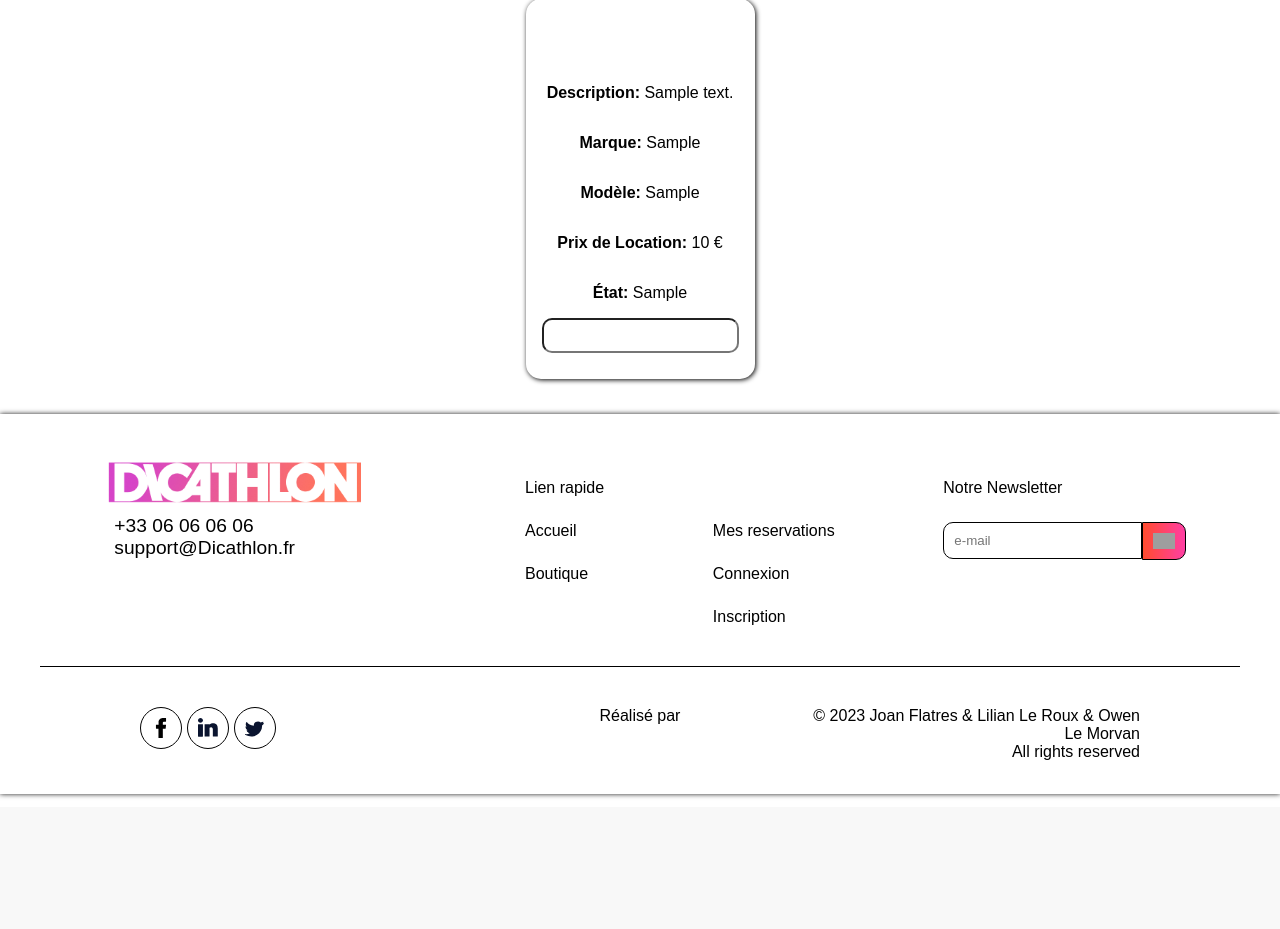
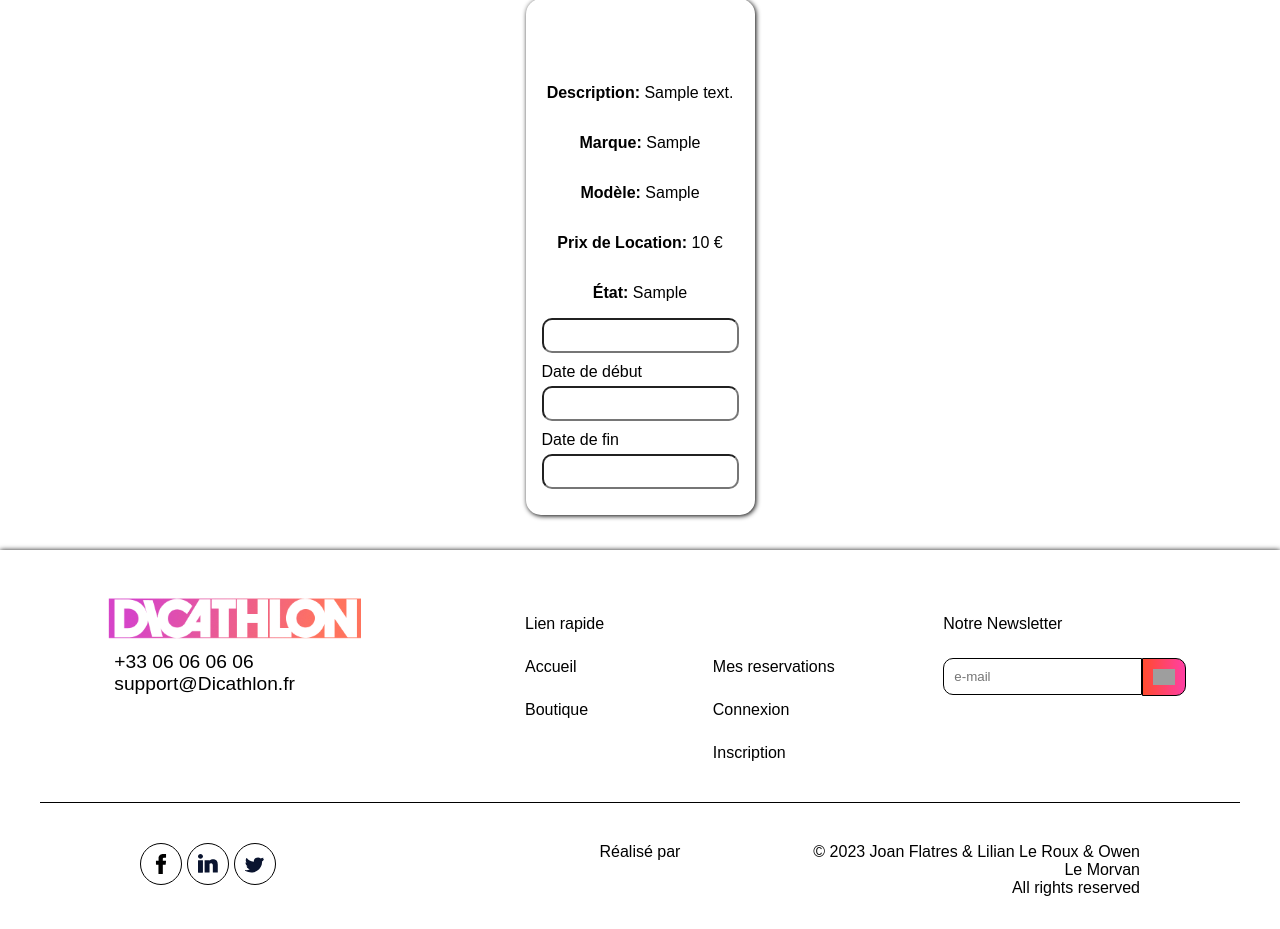
Before and after one commit to lil-leroux/SAE301, a CodeIgniter app: page /SAE301/index.php/product/afficherProduit?id=1 in a window 1280 px wide. Shown: the part 193-1122 px from the top of the page. Before the commit the page ends 991 px from the top, so only its background shows below. Run offline with CodeIgniter, Linux system fonts and the light colour scheme; tables that the repository leaves empty or names only in its code hold one stand-in row (values such as "Sample post"); some libraries are stand-ins or nearby versions; grey boxes are pictures that could not be loaded.

Commit message:
confirmation

```diff
--- a/application/views/product/description.php
+++ b/application/views/product/description.php
@@ -44,6 +44,15 @@
         <p><strong>État:</strong> <?php echo $produit['etat']; ?></p>
         <input type="text" name="daterange" value="" />
 
+        <div class="form-group">
+            <label for="startDate">Date de début</label>
+            <input type="text" class="form-control" id="startDate" value="">
+        </div>
+        <div class="form-group">
+            <label for="endDate">Date de fin</label>
+            <input type="text" class="form-control" id="endDate" value="">
+        </div>
+
         <!-- Affichage d'autres détails du produit selon les besoins -->
     </div>
         <?php
@@ -58,13 +67,17 @@
     // Chargez la barre de navigation
     $this->load->view('footer');
     ?>
-    <script>
+<script>
 $(function() {
-  $('input[name="daterange"]').daterangepicker({
-    opens: 'left'
-  }, function(start, end, label) {
-    console.log("A new date selection was made: " + start.format('YYYY-MM-DD') + ' to ' + end.format('YYYY-MM-DD'));
-  });
+    $('input[name="daterange"]').daterangepicker({}, function(start, end, label) {
+        // Mettez à jour la valeur de #startDate avec la date de début
+        $('#startDate').val(start.format('YYYY-MM-DD'));
+        // Mettez à jour la valeur de #endDate avec la date de fin
+        $('#endDate').val(end.format('YYYY-MM-DD'));
+
+        // Affichez également dans la console pour vérification
+        console.log("A new date selection was made: " + start.format('YYYY-MM-DD') + ' to ' + end.format('YYYY-MM-DD'));
+    });
 });
 </script>
 </body>
```
